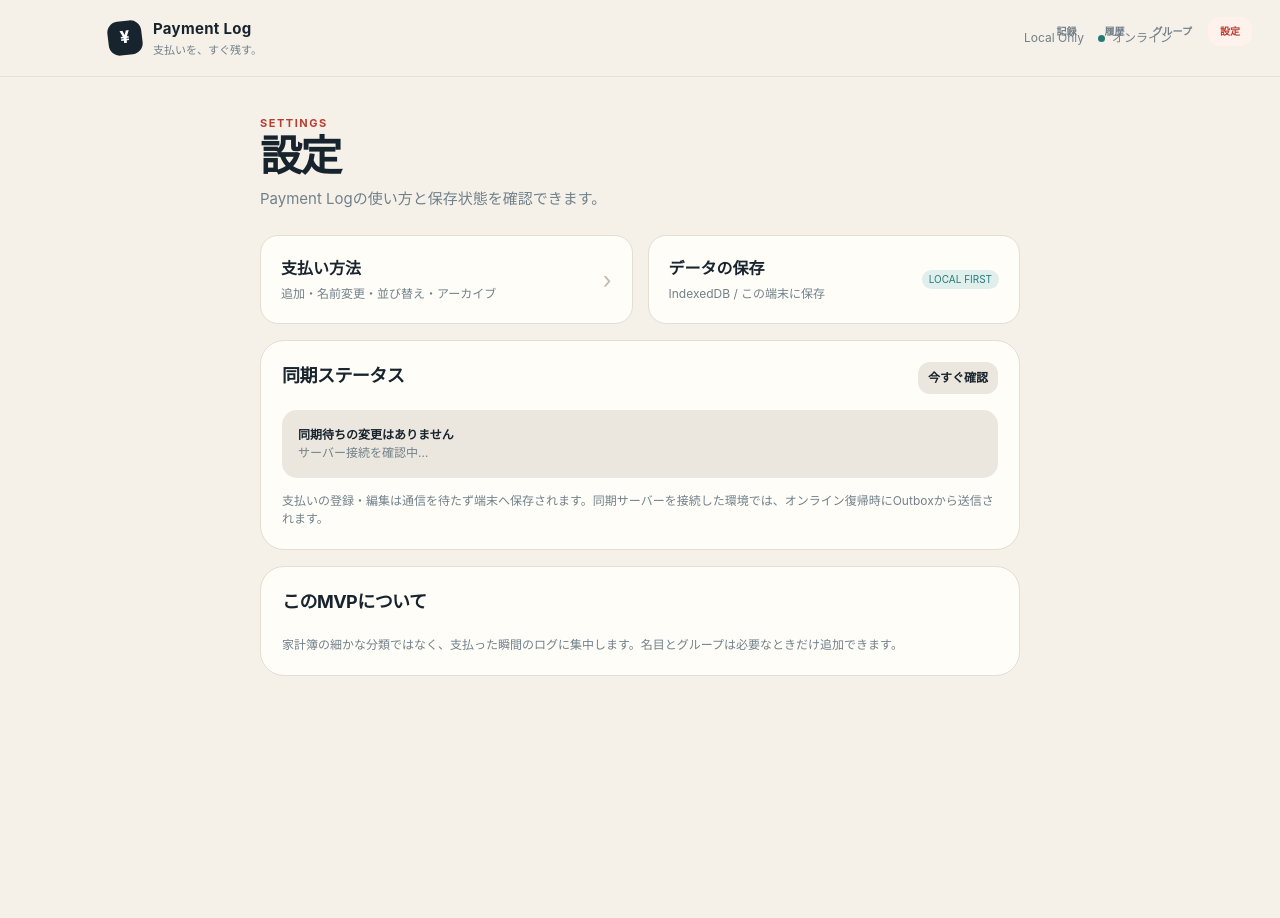
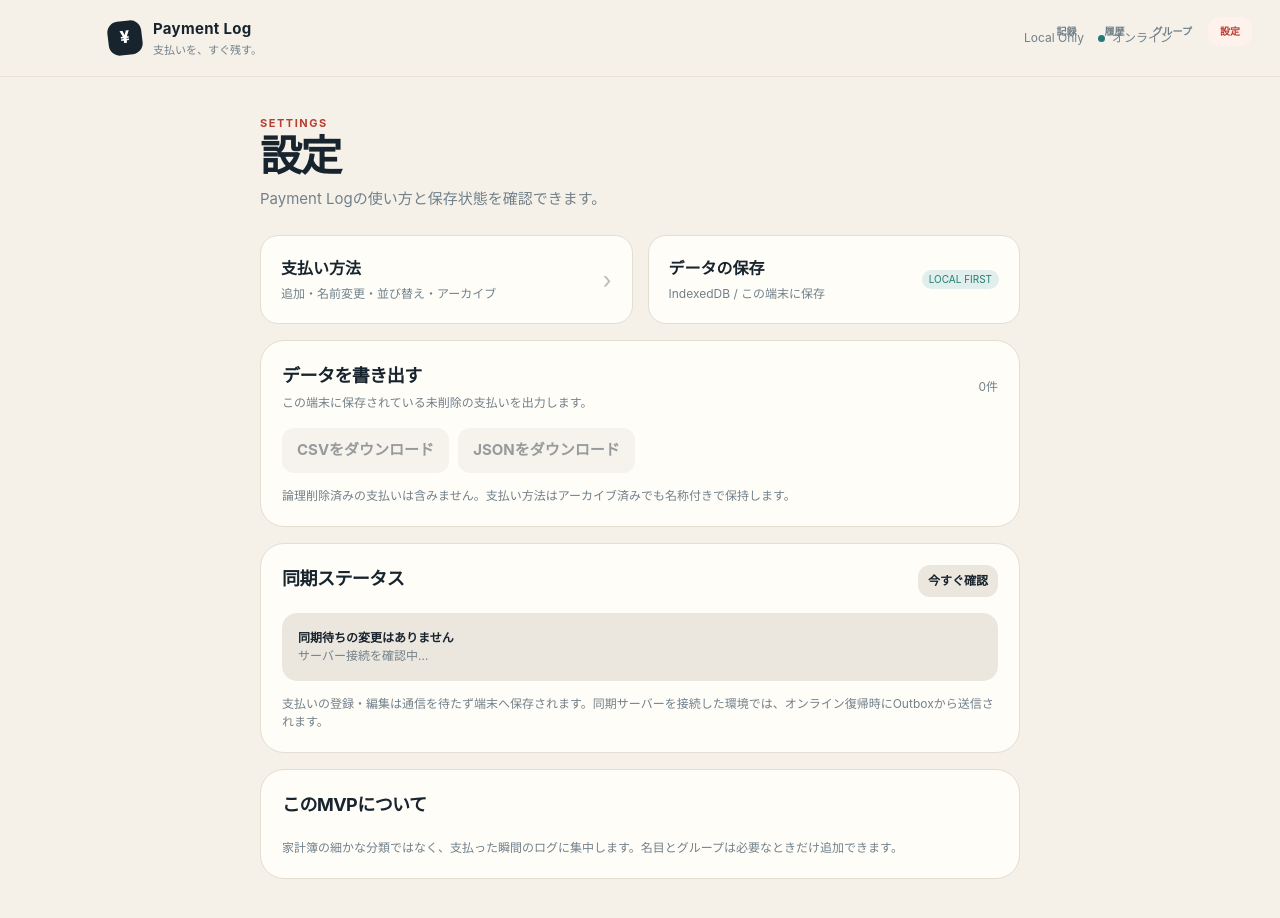
Before and after one commit to kitashimauni/payment-manager, a Next.js app: page /settings in a window 1280 px wide. Shown: the top 918 px of the page. Before the commit the page ends 800 px from the top, so only its background shows below. Built offline with nearby package versions, Linux system fonts and the light colour scheme; no server answers.

Commit message:
feat: add payment data export
Closes #20

```diff
--- a/app/globals.css
+++ b/app/globals.css
@@ -148,6 +148,12 @@ h3 { margin-bottom: 0; }
 .summary-row strong { overflow: hidden; text-overflow: ellipsis; white-space: nowrap; font-size: 13px; }
 .summary-row > span:last-child { flex: 0 0 auto; font-size: 14px; font-weight: 800; }
 .summary-empty { color: var(--muted); font-size: 12px; }
+.export-panel { margin-top: 16px; }
+.export-description { margin-bottom: 0; }
+.export-actions { display: flex; flex-wrap: wrap; gap: 9px; }
+.export-actions .secondary-button:disabled { cursor: not-allowed; opacity: .45; transform: none; }
+.export-note { margin: 14px 0 0; }
+.export-message { margin: 8px 0 0; color: var(--teal); }
 .toast { position: fixed; z-index: 20; right: 22px; bottom: 83px; display: flex; align-items: center; gap: 9px; max-width: calc(100vw - 44px); padding: 12px 14px; border: 1px solid #cce1db; border-radius: 13px; color: var(--ink); background: #f3fffb; box-shadow: 0 14px 30px rgba(32, 71, 63, .14); font-size: 13px; }
 .toast-check { display: grid; place-items: center; width: 20px; height: 20px; border-radius: 50%; color: #fff; background: var(--teal); font-size: 12px; }
 .toast-action { border: 0; border-bottom: 1px solid var(--teal); padding: 0; color: var(--teal); background: transparent; font-weight: 750; }
--- a/app/settings/page.tsx
+++ b/app/settings/page.tsx
@@ -2,22 +2,29 @@
 
 import { useEffect, useState } from "react";
 import { useSession } from "next-auth/react";
-import { getSyncState, listOutbox, seedDefaultData, subscribeToLocalDataChanges, trySync } from "@/lib/db";
-import type { SyncState } from "@/lib/types";
+import { getSyncState, listGroups, listOutbox, listPaymentMethods, listPayments, seedDefaultData, subscribeToLocalDataChanges, trySync } from "@/lib/db";
+import type { Group, Payment, PaymentMethod, SyncState } from "@/lib/types";
 import { OfflineAwareLink } from "@/components/offline-aware-link";
+import { PaymentExport } from "@/components/payment-export";
 
 export default function SettingsPage() {
   const { data: session, status: sessionStatus } = useSession();
   const [pending, setPending] = useState(0);
   const [syncState, setSyncState] = useState<SyncState | null>(null);
+  const [payments, setPayments] = useState<Payment[]>([]);
+  const [groups, setGroups] = useState<Group[]>([]);
+  const [paymentMethods, setPaymentMethods] = useState<PaymentMethod[]>([]);
   const [syncMessage, setSyncMessage] = useState("サーバー接続を確認中…");
   const syncUserId = sessionStatus === "authenticated" ? session.user?.id ?? null : null;
 
   async function refresh() {
     await seedDefaultData();
-    const [outbox, state] = await Promise.all([listOutbox(), getSyncState()]);
+    const [outbox, state, nextPayments, nextGroups, nextPaymentMethods] = await Promise.all([listOutbox(), getSyncState(), listPayments(), listGroups(), listPaymentMethods(true)]);
     setPending(outbox.length);
     setSyncState(state);
+    setPayments(nextPayments);
+    setGroups(nextGroups);
+    setPaymentMethods(nextPaymentMethods);
   }
 
   useEffect(() => {
@@ -37,6 +44,7 @@ export default function SettingsPage() {
       <OfflineAwareLink className="settings-link" href="/settings/payment-methods"><div><h3>支払い方法</h3><p>追加・名前変更・並び替え・アーカイブ</p></div><span className="row-chevron" aria-hidden="true">›</span></OfflineAwareLink>
       <div className="settings-link"><div><h3>データの保存</h3><p>IndexedDB / この端末に保存</p></div><span className="tag">LOCAL FIRST</span></div>
     </div>
+    <PaymentExport payments={payments} groups={groups} paymentMethods={paymentMethods} />
     <section className="panel" style={{ marginTop: 16 }}>
       <div className="panel-heading"><h2>同期ステータス</h2><button className="small-button" type="button" onClick={() => void sync()}>今すぐ確認</button></div>
       <div className="sync-note"><strong>{pending > 0 ? `${pending}件の変更が同期待ち` : "同期待ちの変更はありません"}</strong><br />{syncMessage}{syncState?.lastSyncedAt ? `（最終確認 ${new Date(syncState.lastSyncedAt).toLocaleString("ja-JP")}）` : ""}</div>
--- /dev/null
+++ b/src/components/payment-export.tsx
@@ -0,0 +1,53 @@
+"use client";
+
+import { useState } from "react";
+import { buildPaymentExportData, serializePaymentExportCsv, serializePaymentExportJson } from "@/lib/payment-export";
+import type { Group, Payment, PaymentMethod } from "@/lib/types";
+
+function localDateInputValue(date: Date) {
+  const month = String(date.getMonth() + 1).padStart(2, "0");
+  const day = String(date.getDate()).padStart(2, "0");
+  return `${date.getFullYear()}-${month}-${day}`;
+}
+
+function downloadFile(content: string, filename: string, type: string) {
+  const blob = new Blob([content], { type: `${type};charset=utf-8` });
+  const url = URL.createObjectURL(blob);
+  const link = document.createElement("a");
+  link.href = url;
+  link.download = filename;
+  document.body.appendChild(link);
+  link.click();
+  link.remove();
+  window.setTimeout(() => URL.revokeObjectURL(url), 0);
+}
+
+export function PaymentExport({ payments, groups, paymentMethods }: { payments: Payment[]; groups: Group[]; paymentMethods: PaymentMethod[] }) {
+  const [message, setMessage] = useState("");
+  const availablePaymentCount = payments.filter((payment) => !payment.deletedAt).length;
+
+  function exportFile(format: "csv" | "json") {
+    const exportedAt = new Date().toISOString();
+    const data = buildPaymentExportData(payments, groups, paymentMethods, exportedAt);
+    const date = localDateInputValue(new Date());
+    if (format === "csv") {
+      downloadFile(serializePaymentExportCsv(data), `payment-log-${date}.csv`, "text/csv");
+      setMessage(`${data.payments.length}件をCSVで出力しました`);
+      return;
+    }
+    downloadFile(serializePaymentExportJson(data), `payment-log-${date}.json`, "application/json");
+    setMessage(`${data.payments.length}件をJSONで出力しました`);
+  }
+
+  return (
+    <section className="panel export-panel" aria-labelledby="payment-export-heading">
+      <div className="panel-heading"><div><h2 id="payment-export-heading">データを書き出す</h2><p className="helper-text export-description">この端末に保存されている未削除の支払いを出力します。</p></div><span className="helper-text">{availablePaymentCount}件</span></div>
+      <div className="export-actions">
+        <button className="secondary-button" type="button" onClick={() => exportFile("csv")} disabled={availablePaymentCount === 0}>CSVをダウンロード</button>
+        <button className="secondary-button" type="button" onClick={() => exportFile("json")} disabled={availablePaymentCount === 0}>JSONをダウンロード</button>
+      </div>
+      <p className="helper-text export-note">論理削除済みの支払いは含みません。支払い方法はアーカイブ済みでも名称付きで保持します。</p>
+      {message ? <p className="helper-text export-message" aria-live="polite">{message}</p> : null}
+    </section>
+  );
+}
--- /dev/null
+++ b/src/lib/payment-export.ts
@@ -0,0 +1,60 @@
+import type { Group, Payment, PaymentMethod } from "./types";
+
+export type PaymentExportRecord = Payment & {
+  groupName: string | null;
+  paymentMethodName: string | null;
+};
+
+export type PaymentExportData = {
+  schemaVersion: 1;
+  exportedAt: string;
+  payments: PaymentExportRecord[];
+};
+
+const csvColumns: Array<{ key: keyof PaymentExportRecord; label: string }> = [
+  { key: "id", label: "id" },
+  { key: "amount", label: "amount" },
+  { key: "paidAt", label: "paidAt" },
+  { key: "title", label: "title" },
+  { key: "groupId", label: "groupId" },
+  { key: "groupName", label: "groupName" },
+  { key: "paymentMethodId", label: "paymentMethodId" },
+  { key: "paymentMethodName", label: "paymentMethodName" },
+  { key: "createdAt", label: "createdAt" },
+  { key: "updatedAt", label: "updatedAt" },
+  { key: "deletedAt", label: "deletedAt" },
+];
+
+export function buildPaymentExportData(
+  payments: readonly Payment[],
+  groups: readonly Group[],
+  paymentMethods: readonly PaymentMethod[],
+  exportedAt: string,
+): PaymentExportData {
+  return {
+    schemaVersion: 1,
+    exportedAt,
+    payments: payments
+      .filter((payment) => !payment.deletedAt)
+      .map((payment) => ({
+        ...payment,
+        groupName: groups.find((group) => group.id === payment.groupId)?.name ?? null,
+        paymentMethodName: paymentMethods.find((method) => method.id === payment.paymentMethodId)?.name ?? null,
+      })),
+  };
+}
+
+function escapeCsvCell(value: unknown) {
+  const text = value === null || value === undefined ? "" : String(value);
+  return `"${text.replace(/"/g, '""')}"`;
+}
+
+export function serializePaymentExportCsv(data: PaymentExportData) {
+  const header = csvColumns.map((column) => escapeCsvCell(column.label)).join(",");
+  const rows = data.payments.map((payment) => csvColumns.map((column) => escapeCsvCell(payment[column.key])).join(","));
+  return `\uFEFF${[header, ...rows].join("\r\n")}\r\n`;
+}
+
+export function serializePaymentExportJson(data: PaymentExportData) {
+  return `${JSON.stringify(data, null, 2)}\n`;
+}
```
Also changed, not shown: 3 other files (tests, documents, lock files or other folders).
